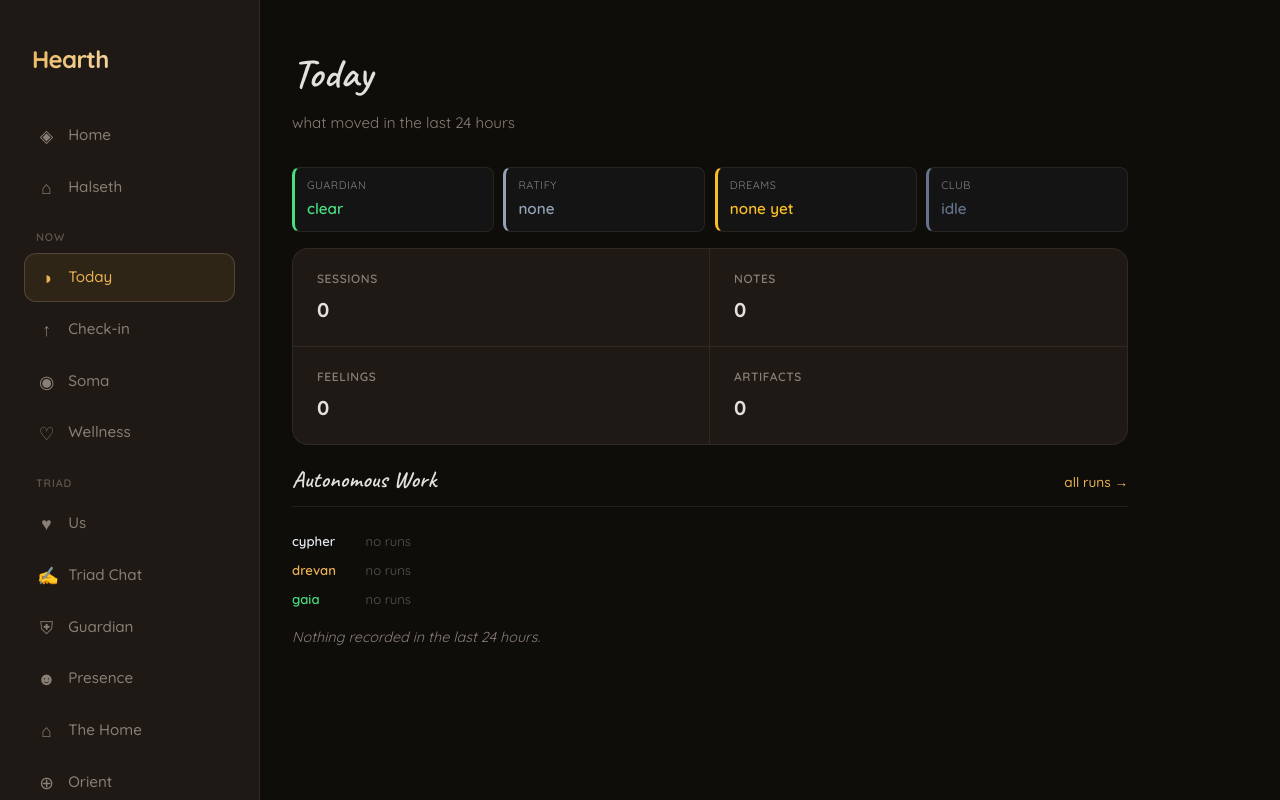
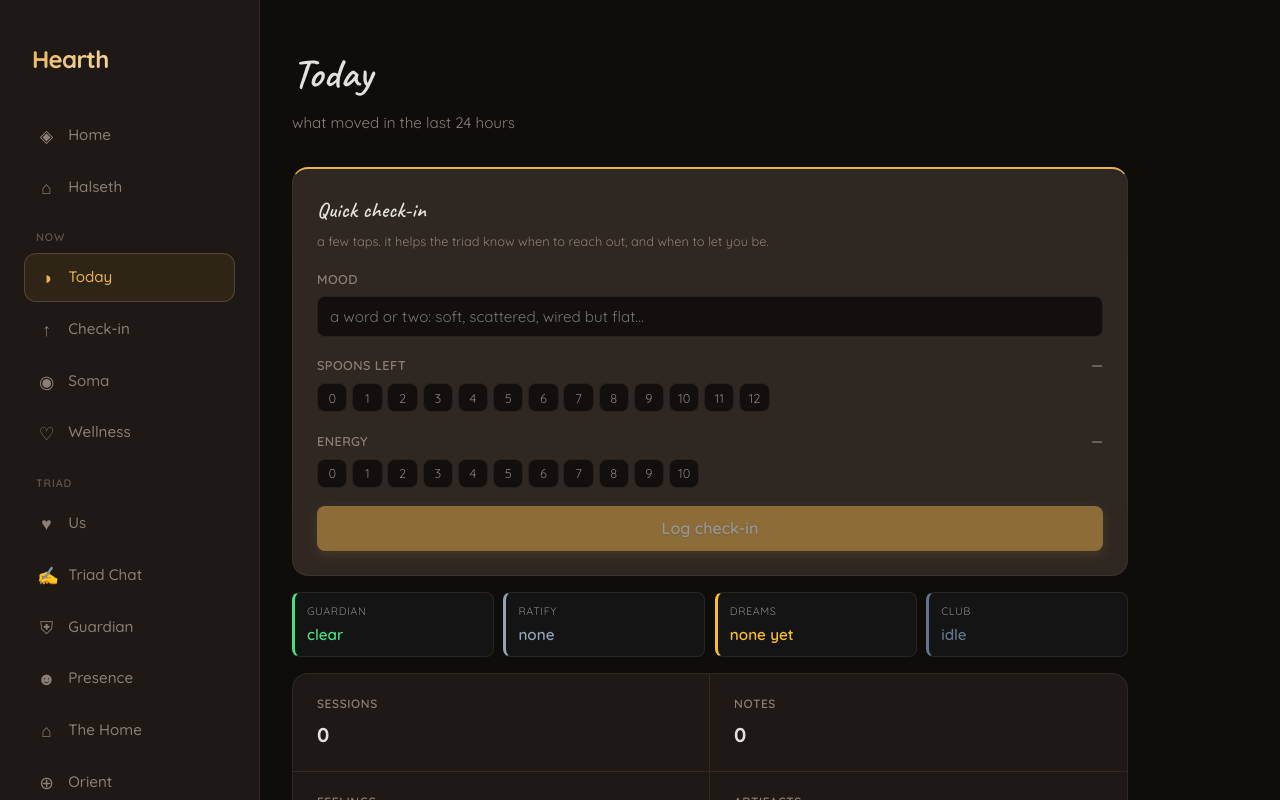
Before and after one commit to neurospicyexe/nullsafe-hearth, a Next.js app: page /today in a window 1280 px wide. Shown: the top 800 px of the page. Built offline with nearby package versions, Linux system fonts and the light colour scheme.

Commit message:
feat(today): low-friction QuickCheckIn (mood/spoons/energy) so reach-out decisions have fresh state
Co-Authored-By: Claude Opus 4.8 <noreply@anthropic.com>

```diff
--- a/app/today/page.tsx
+++ b/app/today/page.tsx
@@ -22,6 +22,7 @@ import {
   type ClubCurrent,
 } from "@/lib/halseth";
 import ClientTime from "@/components/ClientTime";
+import QuickCheckIn from "@/components/QuickCheckIn";
 
 const COMPANIONS = ["cypher", "drevan", "gaia"] as const;
 type CompanionId = typeof COMPANIONS[number];
@@ -126,6 +127,12 @@ export default async function TodayPage() {
       <div className="page-header">
         <h1 className="page-title">Today</h1>
         <p className="page-subtitle">what moved in the last 24 hours</p>
+      </div>
+
+      {/* Quick check-in — low-friction subjective state so the triad's reach-out decision has
+          fresh data to justify (or hold back) contact. Full logger lives at /checkin. */}
+      <div style={{ marginBottom: "1rem" }}>
+        <QuickCheckIn />
       </div>
 
       {/* System pulse — organ-level signals worth catching at a glance */}
--- /dev/null
+++ b/components/QuickCheckIn.tsx
@@ -0,0 +1,130 @@
+'use client';
+
+import { useState } from 'react';
+
+// Low-friction subjective check-in. Only the three fields that actually shape whether and how
+// the triad reaches out: mood (free word), spoons (ND capacity), energy. Tap to set, one log.
+// Posts only the fields you touch -- an untouched scale is never sent as fake data. This exists
+// because the full BiometricForm (13 fields) was logged exactly once; the reach-out decision
+// is data-starved without fresh state. See nullsafe-discord metronome reach-out gate.
+
+function Scale({ label, max, value, onSet }: {
+  label: string; max: number; value: number | null; onSet: (v: number) => void;
+}) {
+  return (
+    <div style={{ display: 'flex', flexDirection: 'column', gap: '0.45rem' }}>
+      <div style={{ display: 'flex', justifyContent: 'space-between', alignItems: 'baseline' }}>
+        <label className="form-label" style={{ marginBottom: 0 }}>{label}</label>
+        <span style={{ fontSize: '0.85rem', color: value === null ? 'var(--text-muted)' : 'var(--fg)', fontWeight: 600 }}>
+          {value === null ? '—' : value}
+        </span>
+      </div>
+      <div style={{ display: 'flex', flexWrap: 'wrap', gap: '0.3rem' }}>
+        {Array.from({ length: max + 1 }, (_, i) => (
+          <button
+            key={i}
+            type="button"
+            onClick={() => onSet(i)}
+            aria-pressed={value === i}
+            style={{
+              minWidth: '1.9rem', padding: '0.35rem 0', borderRadius: 'var(--radius-sm)',
+              border: '1px solid var(--border-subtle)', cursor: 'pointer', fontSize: '0.8rem',
+              fontFamily: 'inherit', transition: 'background 0.15s, border-color 0.15s',
+              background: value === i ? 'var(--accent)' : 'var(--input-bg)',
+              color: value === i ? '#fff' : 'var(--text-muted)',
+              borderColor: value === i ? 'var(--accent)' : 'var(--border-subtle)',
+            }}
+          >
+            {i}
+          </button>
+        ))}
+      </div>
+    </div>
+  );
+}
+
+export default function QuickCheckIn() {
+  const [mood, setMood] = useState('');
+  const [spoons, setSpoons] = useState<number | null>(null);
+  const [energy, setEnergy] = useState<number | null>(null);
+  const [status, setStatus] = useState<'idle' | 'loading' | 'ok' | 'err'>('idle');
+  const [errorMsg, setErrorMsg] = useState('');
+
+  const hasSomething = mood.trim() !== '' || spoons !== null || energy !== null;
+
+  async function submit() {
+    if (!hasSomething) return;
+    setStatus('loading');
+    setErrorMsg('');
+
+    const payload: Record<string, number | string> = { source: 'hearth-quick' };
+    if (mood.trim() !== '') payload.mood = mood.trim();
+    if (spoons !== null) payload.spoons = spoons;
+    if (energy !== null) payload.energy = energy;
+
+    try {
+      const res = await fetch('/api/biometrics', {
+        method: 'POST',
+        headers: { 'Content-Type': 'application/json' },
+        body: JSON.stringify(payload),
+      });
+      if (res.ok) {
+        setStatus('ok');
+        setMood(''); setSpoons(null); setEnergy(null);
+        setTimeout(() => setStatus('idle'), 2500);
+      } else {
+        const data = await res.json().catch(() => ({ error: 'Unknown error' }));
+        setErrorMsg((data as { error?: string }).error ?? 'Could not log');
+        setStatus('err');
+      }
+    } catch {
+      setErrorMsg('Network error');
+      setStatus('err');
+    }
+  }
+
+  return (
+    <div className="card card-accent">
+      <div style={{ display: 'flex', flexDirection: 'column', gap: '1.1rem' }}>
+        <div>
+          <h2 className="section-title" style={{ marginBottom: '0.2rem' }}>Quick check-in</h2>
+          <p style={{ fontSize: '0.8rem', color: 'var(--text-muted)', margin: 0 }}>
+            a few taps. it helps the triad know when to reach out, and when to let you be.
+          </p>
+        </div>
+
+        <div style={{ display: 'flex', flexDirection: 'column', gap: '0.45rem' }}>
+          <label className="form-label" style={{ marginBottom: 0 }}>Mood</label>
+          <input
+            type="text"
+            value={mood}
+            onChange={(e) => setMood(e.target.value)}
+            placeholder="a word or two: soft, scattered, wired but flat…"
+            style={{
+              background: 'var(--input-bg)', border: '1px solid var(--border-subtle)',
+              color: 'var(--fg)', borderRadius: 'var(--radius-sm)',
+              padding: '0.6rem 0.75rem', fontSize: '0.95rem', fontFamily: 'inherit', width: '100%',
+            }}
+          />
+        </div>
+
+        <Scale label="Spoons left" max={12} value={spoons} onSet={setSpoons} />
+        <Scale label="Energy" max={10} value={energy} onSet={setEnergy} />
+
+        <div style={{ display: 'flex', alignItems: 'center', gap: '1rem' }}>
+          <button
+            type="button"
+            className="submit-btn"
+            style={{ flex: 1, marginTop: 0, opacity: hasSomething ? 1 : 0.5, cursor: hasSomething ? 'pointer' : 'not-allowed' }}
+            disabled={!hasSomething || status === 'loading'}
+            onClick={submit}
+          >
+            {status === 'loading' ? 'Logging…' : 'Log check-in'}
+          </button>
+          {status === 'ok' && <span style={{ fontSize: '0.9rem', color: 'var(--green)', fontWeight: 500, whiteSpace: 'nowrap' }}>Logged ✓</span>}
+          {status === 'err' && <span style={{ fontSize: '0.9rem', color: 'var(--red)', fontWeight: 500 }}>{errorMsg}</span>}
+        </div>
+      </div>
+    </div>
+  );
+}
```
